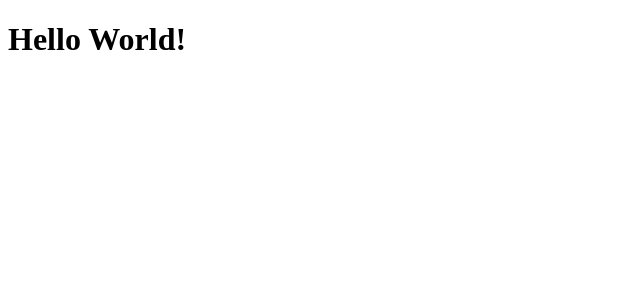
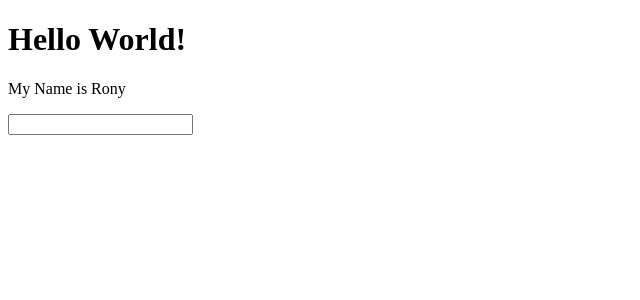
Before and after one commit to rony-hassan/react, a React (Vite) app: page / in a window 1280 px wide. Shown: the top 300 px of the page, without its empty margins (0-640 px from the left). Built offline with nearby package versions, Linux system fonts and the light colour scheme.

Commit message:
part 1 added

```diff
--- a/src/PracticeFile.jsx
+++ b/src/PracticeFile.jsx
@@ -1,5 +1,12 @@
 function Practice() {
-    const myElement = <h1 className="myclass">Hello World!</h1>
+  const myElement = (
+    <>
+      <h1>Hello World!</h1>
+      <p>My Name is Rony</p>
+      <input type="text" />
+    </>
+  );
+
   return myElement;
 }
 
```
